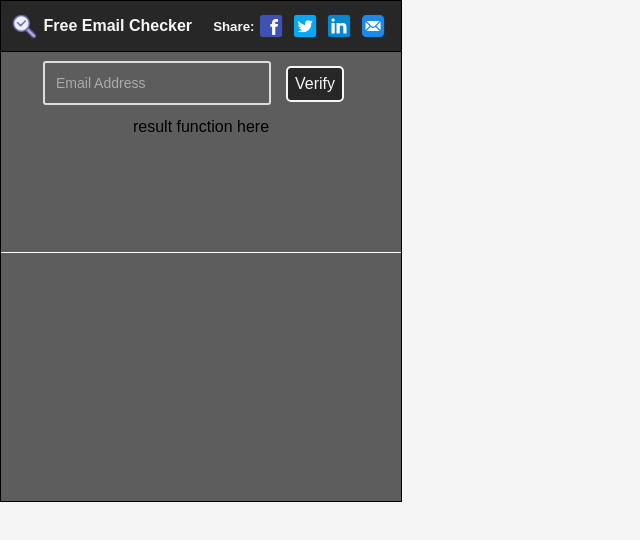
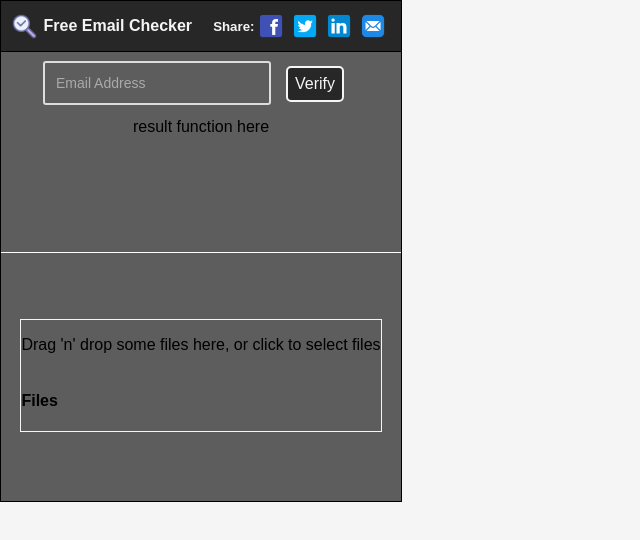
Before and after one commit to kalikex1/email-checker, a React (Create React App) app in the folder test-react-app/: page / in a window 1280 px wide. Shown: the top 540 px of the page, without its empty margins (0-640 px from the left). Built offline with nearby package versions, Linux system fonts and the light colour scheme.

Commit message:
react chrome extension additions

```diff
--- a/test-react-app/package.json
+++ b/test-react-app/package.json
@@ -10,6 +10,7 @@
     "js-cookie": "^3.0.1",
     "react": "^18.1.0",
     "react-dom": "^18.1.0",
+    "react-dropzone": "^14.2.2",
     "react-redux": "^7.2.8",
     "react-router-dom": "^5.3.1",
     "react-scripts": "5.0.1",
--- /dev/null
+++ b/test-react-app/src/components/FileUpload/FileUpload.css
@@ -0,0 +1,5 @@
+.container{
+    border: solid whitesmoke 1px;
+    display: flex;
+    flex-direction: column;
+}
--- /dev/null
+++ b/test-react-app/src/components/FileUpload/index.js
@@ -0,0 +1,30 @@
+import React from 'react';
+import { useDropzone } from 'react-dropzone';
+
+import './FileUpload.css'
+
+function FileUpload(props) {
+    const { acceptedFiles, getRootProps, getInputProps } = useDropzone();
+
+    const files = acceptedFiles.map(file => (
+        <li key={file.path}>
+            {file.path} - {file.size} bytes
+        </li>
+    ));
+
+    return (
+        <section className="container">
+            <div {...getRootProps({ className: 'dropzone' })}>
+                <input {...getInputProps()} />
+                <p>Drag 'n' drop some files here, or click to select files</p>
+            </div>
+            <aside>
+                <h4>Files</h4>
+                <ul>{files}</ul>
+            </aside>
+        </section>
+    );
+}
+
+
+export default FileUpload;
--- a/test-react-app/src/components/SplashPage/SplashPage.css
+++ b/test-react-app/src/components/SplashPage/SplashPage.css
@@ -57,22 +57,22 @@
 
 /* BOTTOM SECTION */
 
-.mainBotton {
+.mainBottom {
     display: flex;
     flex-direction: column;
     align-items: center;
     justify-content: center;
-    height: 200px;
+    height: 245px;
     width: 100%;
-    border-bottom: solid white 1px;
+    /* border-bottom: solid white 1px; */
 }
 
-.mainBotton>div {
+/* .mainBottom>div {
     display: flex;
     flex-direction: row;
     align-items: center;
     justify-content: center;
-}
+} */
 
 
 
--- a/test-react-app/src/components/SplashPage/index.js
+++ b/test-react-app/src/components/SplashPage/index.js
@@ -1,4 +1,5 @@
 import React, { useEffect, useState } from 'react';
+import FileUpload from '../FileUpload';
 import './SplashPage.css'
 
 function SplashPage() {
@@ -50,7 +51,7 @@
             {/*  */}
 
             <div className='mainBottom'>
-
+                <FileUpload />
             </div>
 
         </div>
```
Also changed, not shown: 1 other file (tests, documents, lock files or other folders).
